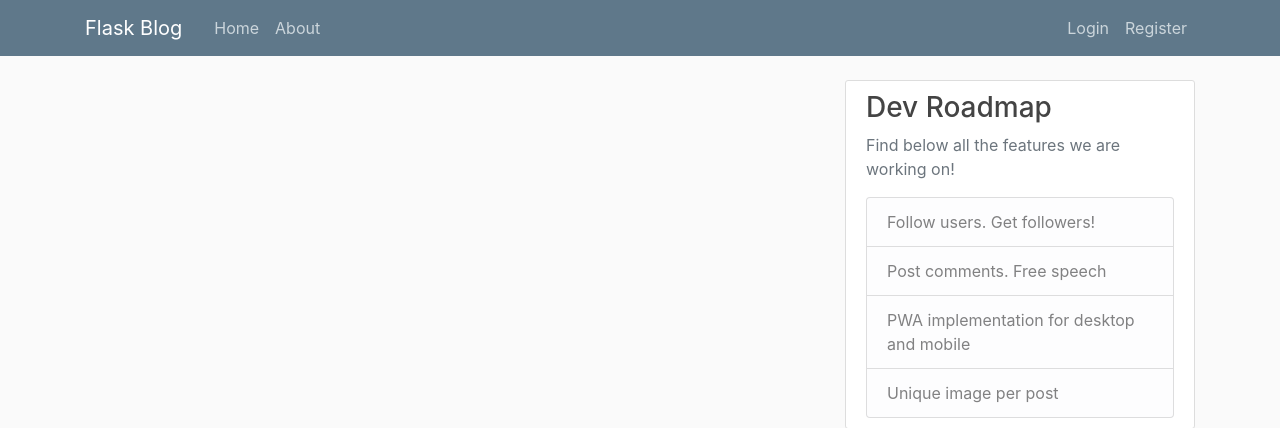
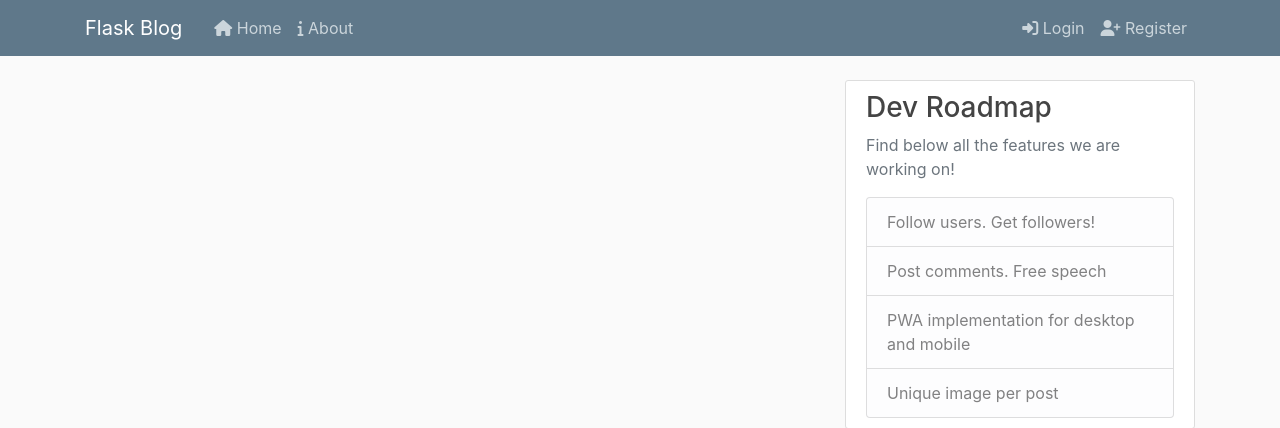
Before and after one commit to Celmad/flaskblog, a Flask app: page / in a window 1280 px wide. Shown: the top 428 px of the page. Run offline with Flask 2, Linux system fonts and the light colour scheme; data that the repository does not hold is empty; some libraries are stand-ins or nearby versions.

Commit message:
Added icons, for a bit more character and easy to navigate

```diff
--- a/flaskblog/templates/layout.html
+++ b/flaskblog/templates/layout.html
@@ -20,6 +20,9 @@
     {% else %}
     <title>Flask Blog</title>
     {% endif %}
+
+    <!-- Font Awesome icons -->
+    <script src="https://kit.fontawesome.com/c70ddc5cf7.js" crossorigin="anonymous"></script>
 </head>
 
 <body>
@@ -34,18 +37,18 @@
                 </button>
                 <div class="collapse navbar-collapse" id="navbarToggle">
                     <div class="navbar-nav mr-auto">
-                        <a class="nav-item nav-link" href="{{ url_for('main.home') }}">Home</a>
-                        <a class="nav-item nav-link" href="{{ url_for('main.about') }}">About</a>
+                        <a class="nav-item nav-link" href="{{ url_for('main.home') }}"><i class="fas fa-home"></i> Home</a>
+                        <a class="nav-item nav-link" href="{{ url_for('main.about') }}"><i class="fas fa-info"></i> About</a>
                     </div>
                     <!-- Navbar Right Side -->
                     <div class="navbar-nav">
                         {% if current_user.is_authenticated %}
-                        <a class="nav-item nav-link" href="{{ url_for('posts.new_post') }}">New Post</a>
-                        <a class="nav-item nav-link" href="{{ url_for('users.account') }}">Account</a>
-                        <a class="nav-item nav-link" href="{{ url_for('users.logout') }}">Logout</a>
+                        <a class="nav-item nav-link" href="{{ url_for('posts.new_post') }}"><i class="fas fa-pen"></i> New Post</a>
+                        <a class="nav-item nav-link" href="{{ url_for('users.account') }}"><i class="fas fa-user"></i> Account</a>
+                        <a class="nav-item nav-link" href="{{ url_for('users.logout') }}"><i class="fas fa-sign-out-alt"></i> Logout</a>
                         {% else %}
-                        <a class="nav-item nav-link" href="{{ url_for('users.login') }}">Login</a>
-                        <a class="nav-item nav-link" href="{{ url_for('users.register') }}">Register</a>
+                        <a class="nav-item nav-link" href="{{ url_for('users.login') }}"><i class="fas fa-sign-in-alt"></i> Login</a>
+                        <a class="nav-item nav-link" href="{{ url_for('users.register') }}"><i class="fas fa-user-plus"></i> Register</a>
                         {% endif %}
                     </div>
                 </div>
--- a/flaskblog/templates/posts/post.html
+++ b/flaskblog/templates/posts/post.html
@@ -10,8 +10,8 @@
             <small class="text-muted">{{ post.date_posted.strftime('%Y-%m-%d') }}</small>
             {% if post.author == current_user %}
             <div>
-                <a href="{{ url_for('posts.update_post', post_id=post.id) }}" class="btn btn-secondary btn-sm mt-1 mb-1">Update</a>
-                <button type="button" class="btn btn-danger btn-sm m-1" data-toggle="modal" data-target="#deleteModal">Delete</button>
+                <a href="{{ url_for('posts.update_post', post_id=post.id) }}" class="btn btn-secondary btn-sm mt-1 mb-1"><i class="fas fa-edit"></i> Edit</a>
+                <button type="button" class="btn btn-danger btn-sm m-1" data-toggle="modal" data-target="#deleteModal"><i class="fas fa-trash"></i> Delete</button>
             </div>
             {% endif %}
         </div>
```
